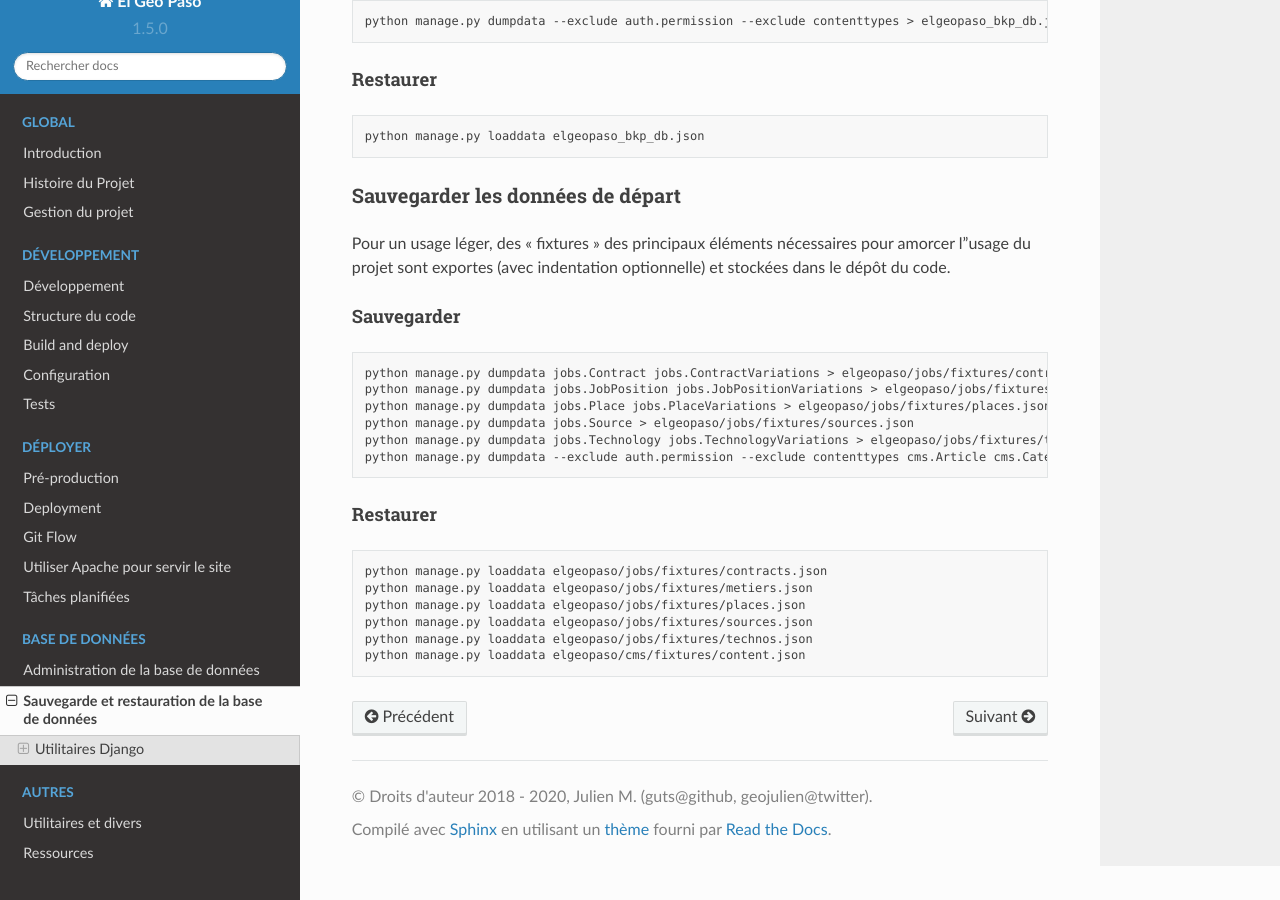
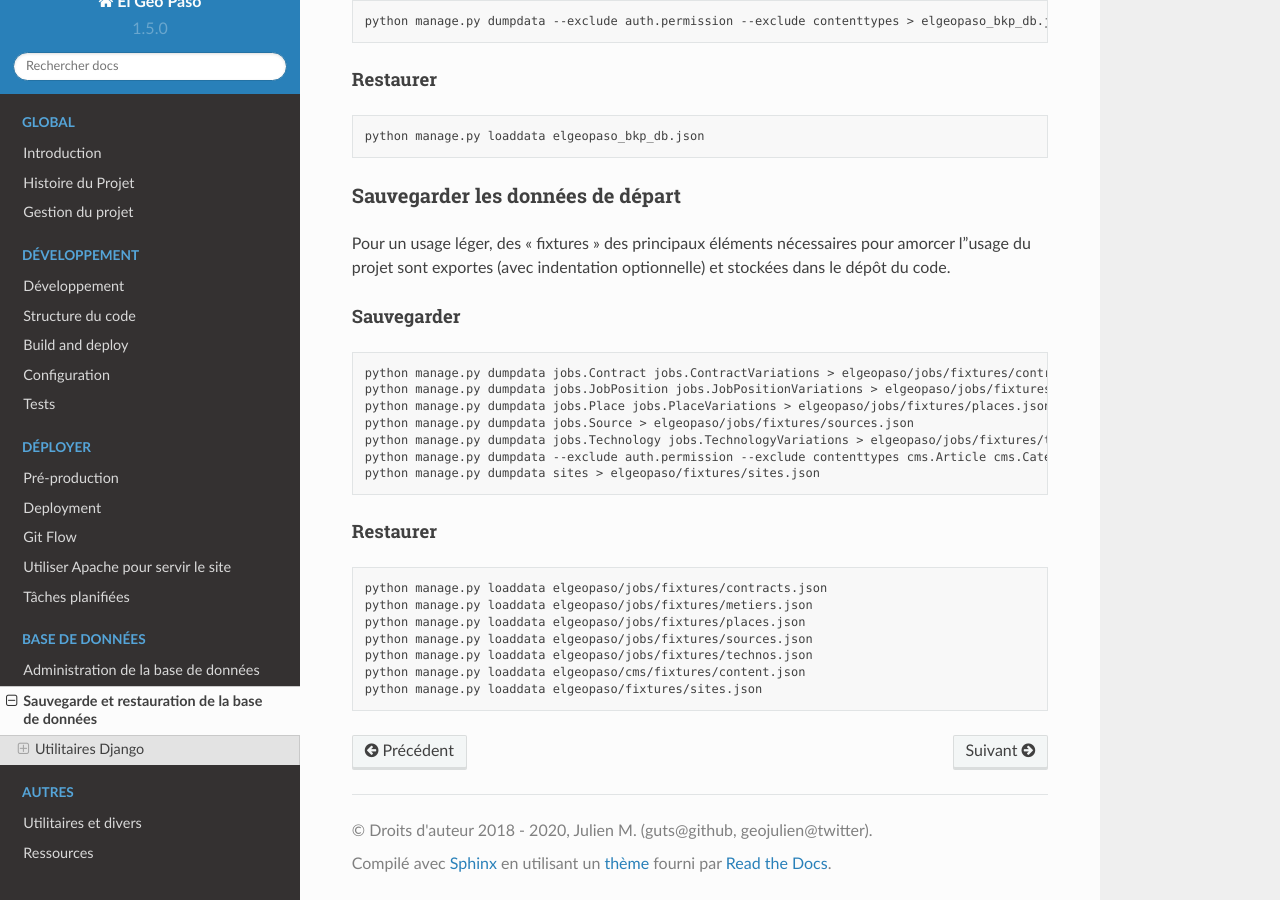
Before and after one commit to Guts/elgeopaso, a Sphinx documentation site: the page built from docs/database/backup.md, in a window 1280 px wide and 900 px high, scrolled down 1248 px. Built offline with Sphinx 7.4.7 and the Read the Docs theme 2.0.0, drawn with Linux system fonts in a browser that asks for light colours; pages that are not in the unit, such as notebooks, are missing from menus.

Commit message:
Add site backup/restoration cmd

````diff
--- a/docs/database/backup.md
+++ b/docs/database/backup.md
@@ -72,6 +72,7 @@ python manage.py dumpdata jobs.Place jobs.PlaceVariations > elgeopaso/jobs/fixtu
 python manage.py dumpdata jobs.Source > elgeopaso/jobs/fixtures/sources.json
 python manage.py dumpdata jobs.Technology jobs.TechnologyVariations > elgeopaso/jobs/fixtures/technos.json
 python manage.py dumpdata --exclude auth.permission --exclude contenttypes cms.Article cms.Category > elgeopaso/cms/fixtures/content.json
+python manage.py dumpdata sites > elgeopaso/fixtures/sites.json
 ```
 
 #### Restaurer
@@ -83,4 +84,5 @@ python manage.py loaddata elgeopaso/jobs/fixtures/places.json
 python manage.py loaddata elgeopaso/jobs/fixtures/sources.json
 python manage.py loaddata elgeopaso/jobs/fixtures/technos.json
 python manage.py loaddata elgeopaso/cms/fixtures/content.json
+python manage.py loaddata elgeopaso/fixtures/sites.json
 ```
````
